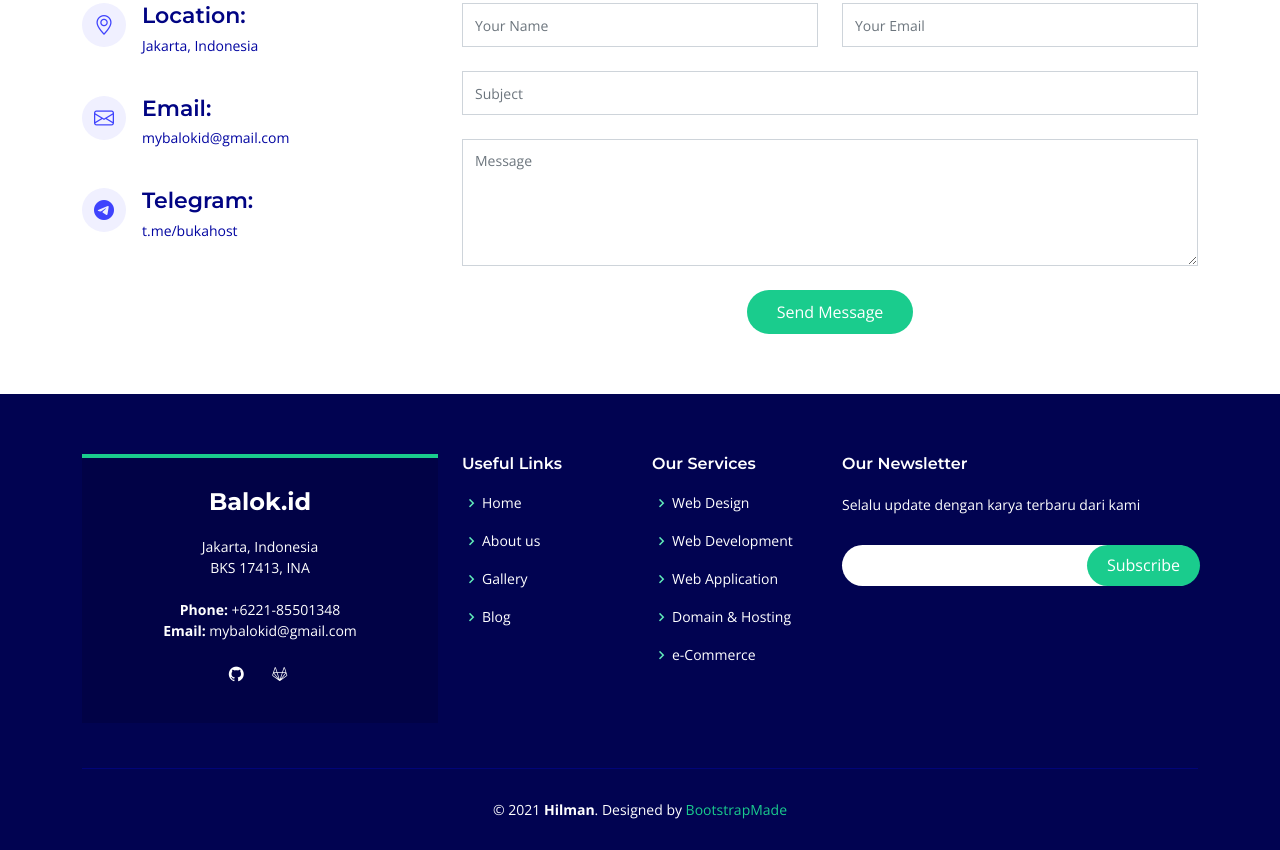
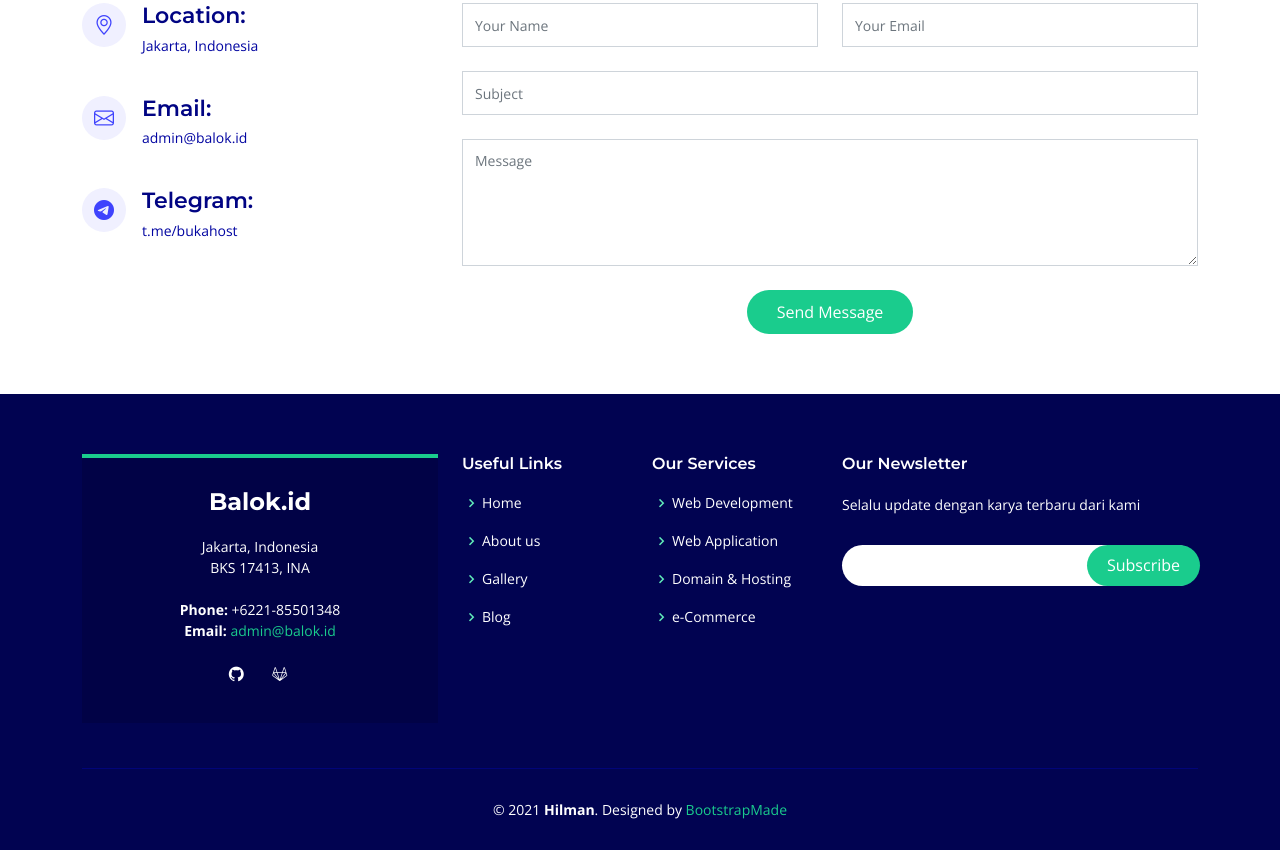
Before and after one commit to rt20/balok, a plain HTML site: page index.html in a window 1280 px wide. Shown: the part 2716-3566 px from the top of the page. Drawn offline with nearby package versions, Linux system fonts and the light colour scheme.

Commit message:
change email

```diff
--- a/index.html
+++ b/index.html
@@ -6,8 +6,8 @@
   <meta content="width=device-width, initial-scale=1.0" name="viewport">
 
   <title>Project by Hilman</title>
-  <meta content="" name="description">
-  <meta content="" name="keywords">
+  <meta content="Portofolio Simple Website Application" name="description">
+  <meta content="Simple Website Application" name="keywords">
 
   <!-- Favicons -->
   <link href="assets/img/favicon.ico" rel="icon">
@@ -731,7 +731,7 @@
               <div class="email">
                 <i class="bi bi-envelope"></i>
                 <h4>Email:</h4>
-                <p>mybalokid@gmail.com</p>
+                <p>admin@balok.id</p>
               </div>
 
               <div class="phone">
@@ -792,7 +792,7 @@
                 Jakarta, Indonesia <br>
                 BKS 17413, INA<br><br>
                 <strong>Phone:</strong> +6221-85501348<br>
-                <strong>Email:</strong> mybalokid@gmail.com<br>
+                <strong>Email:</strong> <a href="mailto:admin@balok.id">admin@balok.id</a><br>
               </p>
               <div class="social-links mt-3">
                 <a href="https://github.com/rt20" class="github"><i class="bx bxl-github"></i></a>
@@ -810,7 +810,7 @@
               <li><i class="bx bx-chevron-right"></i> <a href="#">Home</a></li>
               <li><i class="bx bx-chevron-right"></i> <a href="#about">About us</a></li>
               <li><i class="bx bx-chevron-right"></i> <a href="#gallery">Gallery</a></li>
-              <li><i class="bx bx-chevron-right"></i> <a href="#">Blog</a></li>
+              <li><i class="bx bx-chevron-right"></i> <a href="https://blog.balok.id">Blog</a></li>
               <!-- <li><i class="bx bx-chevron-right"></i> <a href="#">Terms of service</a></li>
               <li><i class="bx bx-chevron-right"></i> <a href="#">Privacy policy</a></li> -->
             </ul>
@@ -819,7 +819,7 @@
           <div class="col-lg-2 col-md-6 footer-links">
             <h4>Our Services</h4>
             <ul>
-              <li><i class="bx bx-chevron-right"></i> <a href="#">Web Design</a></li>
+              <!-- <li><i class="bx bx-chevron-right"></i> <a href="#">Web Design</a></li> -->
               <li><i class="bx bx-chevron-right"></i> <a href="#">Web Development</a></li>
               <li><i class="bx bx-chevron-right"></i> <a href="#">Web Application</a></li>
               <li><i class="bx bx-chevron-right"></i> <a href="https://bukahost.com" target='_blank'>Domain & Hosting</a></li>
```
